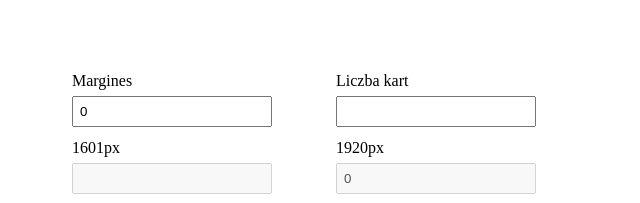
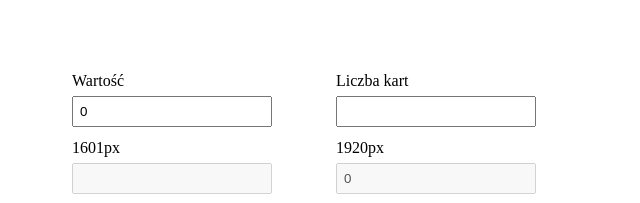
Before and after one commit to Vethavear/margin-calculator, a plain HTML site: page index.html in a window 1280 px wide. Shown: the top 203 px of the page, 0-640 px from the left. Drawn offline with Linux system fonts and the light colour scheme.

Commit message:
Add files via upload

```diff
--- a/index.html
+++ b/index.html
@@ -41,7 +41,7 @@
     <form>
       <div class="row">
         <label>
-          Margines
+          Wartość
         </label>
         <input class="input" type="number" id="value" value="0"/>
       </div>
```
